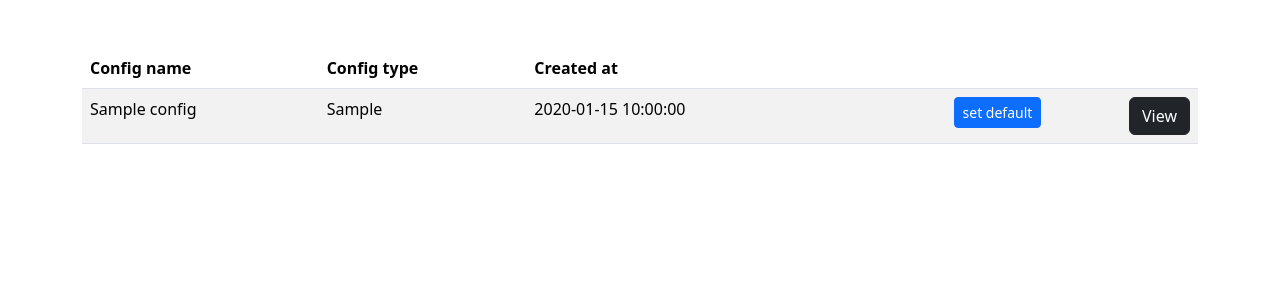
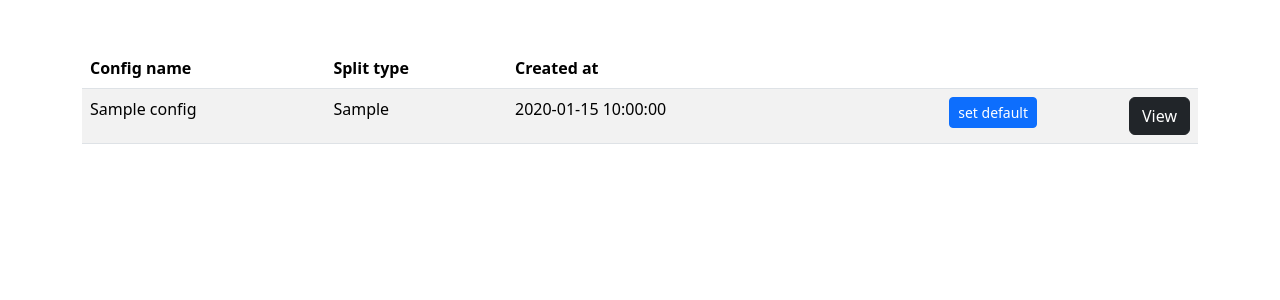
Before and after one commit to Codereverse12/splitterDM, a Flask app: template templates/dashboard.html in a window 1280 px wide. Shown: the part 64-364 px from the top of the page. Run offline with Flask 3, Linux system fonts and the light colour scheme; the template is opened without the code that fills it: most values are stand-ins (such as "Sample title", 1, 10 or a date in 2020); some libraries are stand-ins or nearby versions.

```diff
--- a/templates/dashboard.html
+++ b/templates/dashboard.html
@@ -14,7 +14,7 @@
         <thead>
         <tr>
             <th class="text-start">Config name</th>
-            <th class="text-start">Config type</th>
+            <th class="text-start">Split type</th>
             <th class="text-start">Created at</th>
             <th class="text-end"></th>
             <th class="text-end"></th>
```
